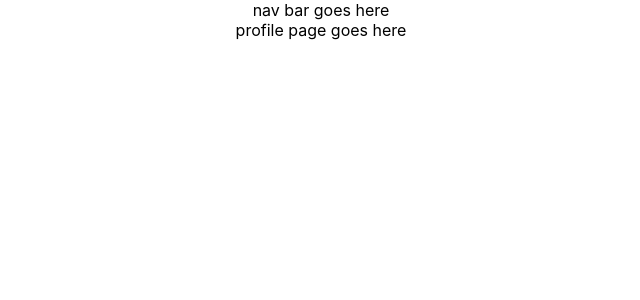
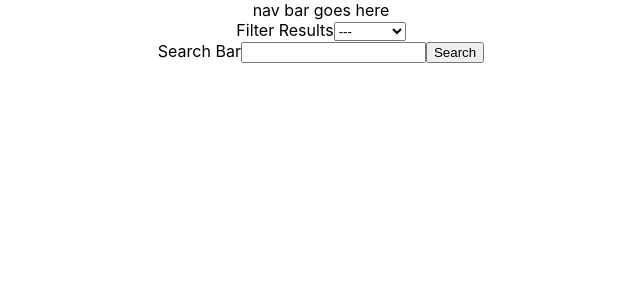
Before and after one commit to Rent-My-Tech-Stuff/frontend, a React (Create React App) app: page /profile in a window 1280 px wide. Shown: the top 300 px of the page, without its empty margins (319-959 px from the left). Built offline with nearby package versions, Linux system fonts and the light colour scheme.

Commit message:
profile search and dropdown ready for review

```diff
--- a/src/components/Profile.js
+++ b/src/components/Profile.js
@@ -1,7 +1,36 @@
+import React, { useState } from 'react'
+import ProfileForm from './ProfileForm'
+import {
+  renterSearch
+} from "../actions/index"
+
+
+const initialFormValues = {
+  search: "",
+  location: "",
+}
+
 function Profile() {
+
+  const [formValues, setFormValues] = useState(initialFormValues)
+
+  const formSubmit = (value) => {
+    renterSearch(value);
+  }
+
+  const inputChange = (name, value) => {
+    setFormValues({
+      ...formValues, [name]: value,
+    })
+  }
   return (
     <div>
-      profile page goes here
+      <ProfileForm
+      values={formValues}
+      change={inputChange}
+      submit={formSubmit}
+      />
+
     </div>
   );
 }
--- /dev/null
+++ b/src/components/ProfileForm.js
@@ -0,0 +1,57 @@
+import React, { useState } from "react";
+import styled from "styled-components";
+
+const StyledPage = styled.div``;
+const StyledSearch = styled.div``;
+const StyledDropdown = styled.div``;
+
+const ProfileForm = (props) => {
+  const initialValue = "";
+  const { values, change, submit, disabled } = props;
+  const [input, setInput] = useState(initialValue);
+
+  const onSubmit = (evt) => {
+    evt.preventDefault();
+    submit(input);
+  };
+
+  const onChange = (evt) => {
+    const { value } = evt.target;
+    setInput(value);
+  };
+
+  return (
+    <StyledPage>
+      <form className="profileFormContainer" onSubmit={onSubmit}>
+        <StyledDropdown>
+          <label>
+            Filter Results
+            <select
+              values={values.location}
+              name="location"
+              onChange={onChange}
+            >
+              <option value="">---</option>
+              <option value="zipcode">zip code</option>
+              <option value="city">city</option>
+              <option value="state">state</option>
+            </select>
+          </label>
+        </StyledDropdown>
+        <StyledSearch>
+          <label>
+            Search Bar
+            <input
+              values={input}
+              onChange={onChange}
+              name="search"
+              type="text"
+            />
+          </label>
+          <button disabled={disabled}>Search</button>
+        </StyledSearch>
+      </form>
+    </StyledPage>
+  );
+};
+export default ProfileForm;
```
Also changed, not shown: 1 other file (tests, documents, lock files or other folders).
